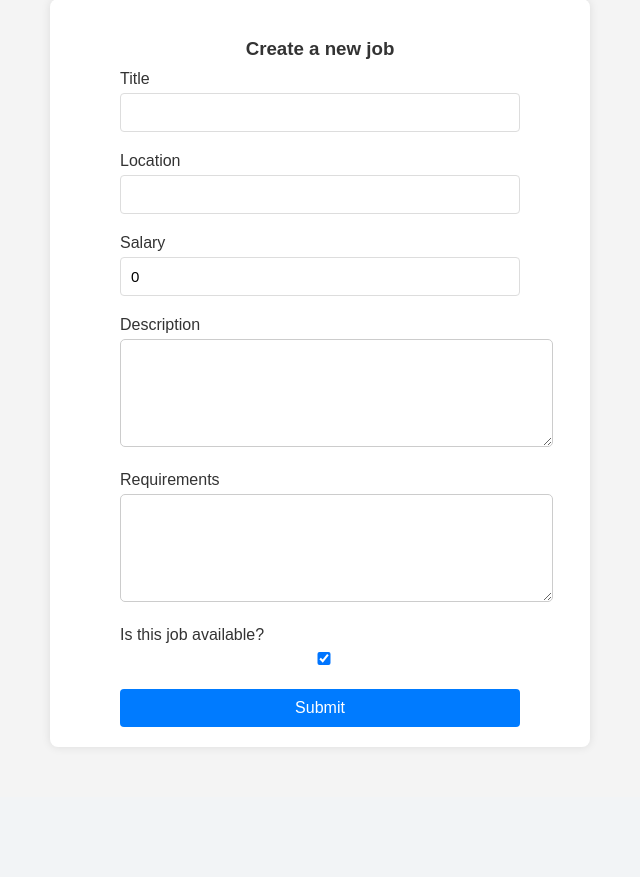
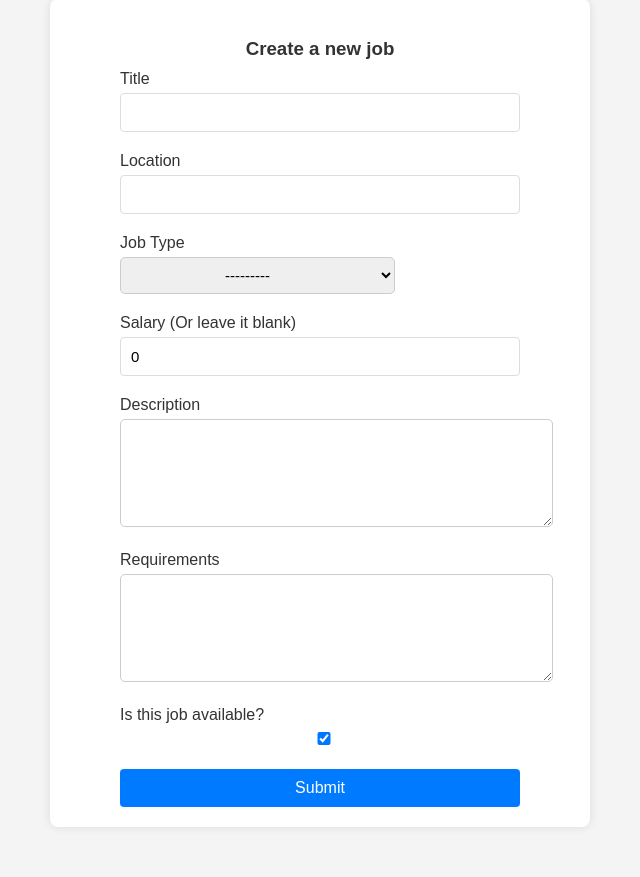
Before and after one commit to mu57f4/Web-Project-Job-Search-Website, a Django app: page /job/create-job/ in a window 1280 px wide. Shown: the part 99-976 px from the top of the page, without its empty margins (0-640 px from the left). Before the commit the page ends 847 px from the top, so only its background shows below. Run offline with Django 5.2, Linux system fonts and the light colour scheme; a user stored in the database is signed in; some libraries are stand-ins or nearby versions.

Commit message:
Added job_type input

```diff
--- a/templates/job/create_job.html
+++ b/templates/job/create_job.html
@@ -29,7 +29,12 @@
         </div>
 
         <div class="update-form-group">
-            <label for="exampleInputEmail1">Salary</label>
+            <label for="exampleInputEmail1">Job Type</label>
+            {% render_field form.job_type class="form-control"%}
+        </div>
+
+        <div class="update-form-group">
+            <label for="exampleInputEmail1">Salary (Or leave it blank)</label>
             {% render_field form.salary class="form-control"%}
         </div>
 
```
